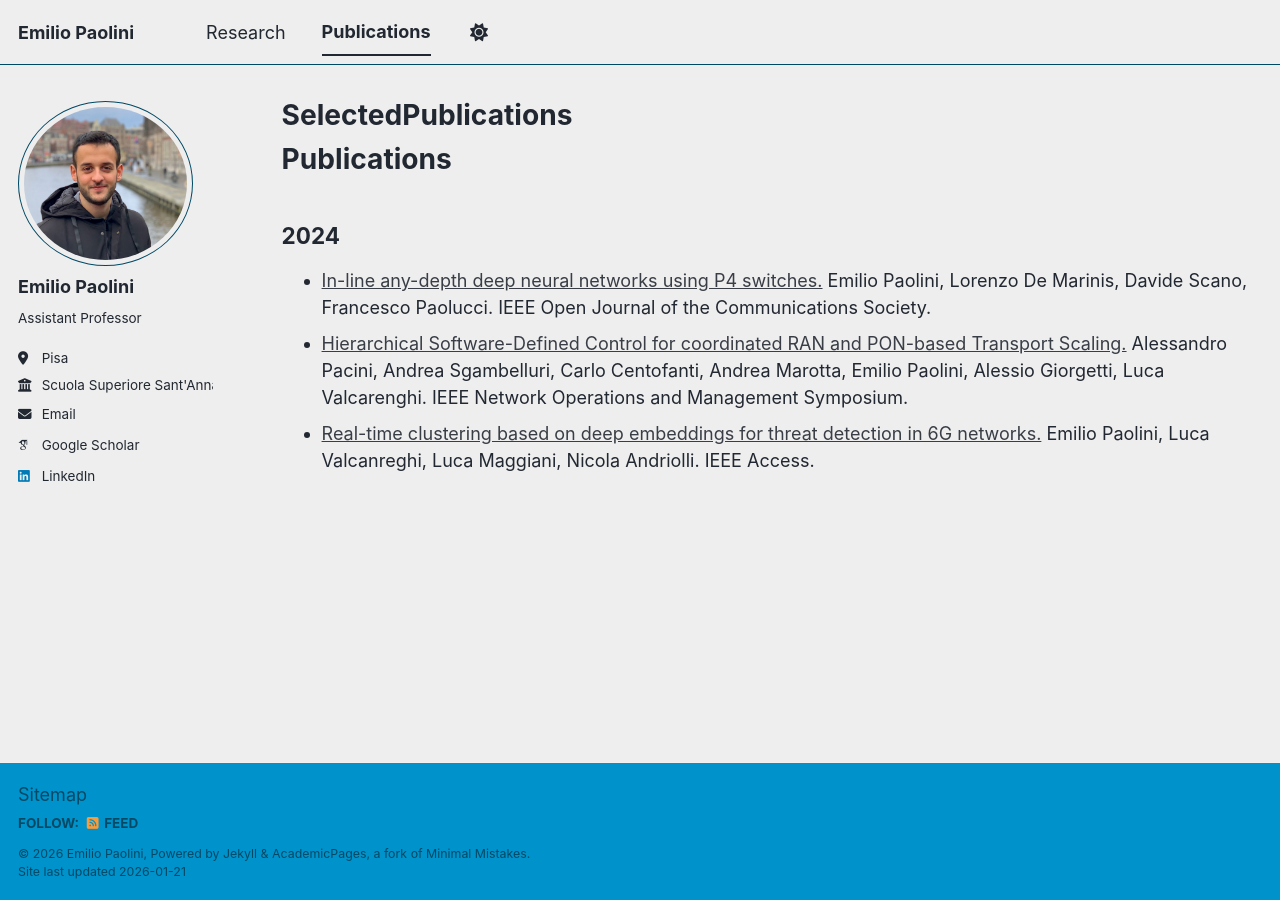
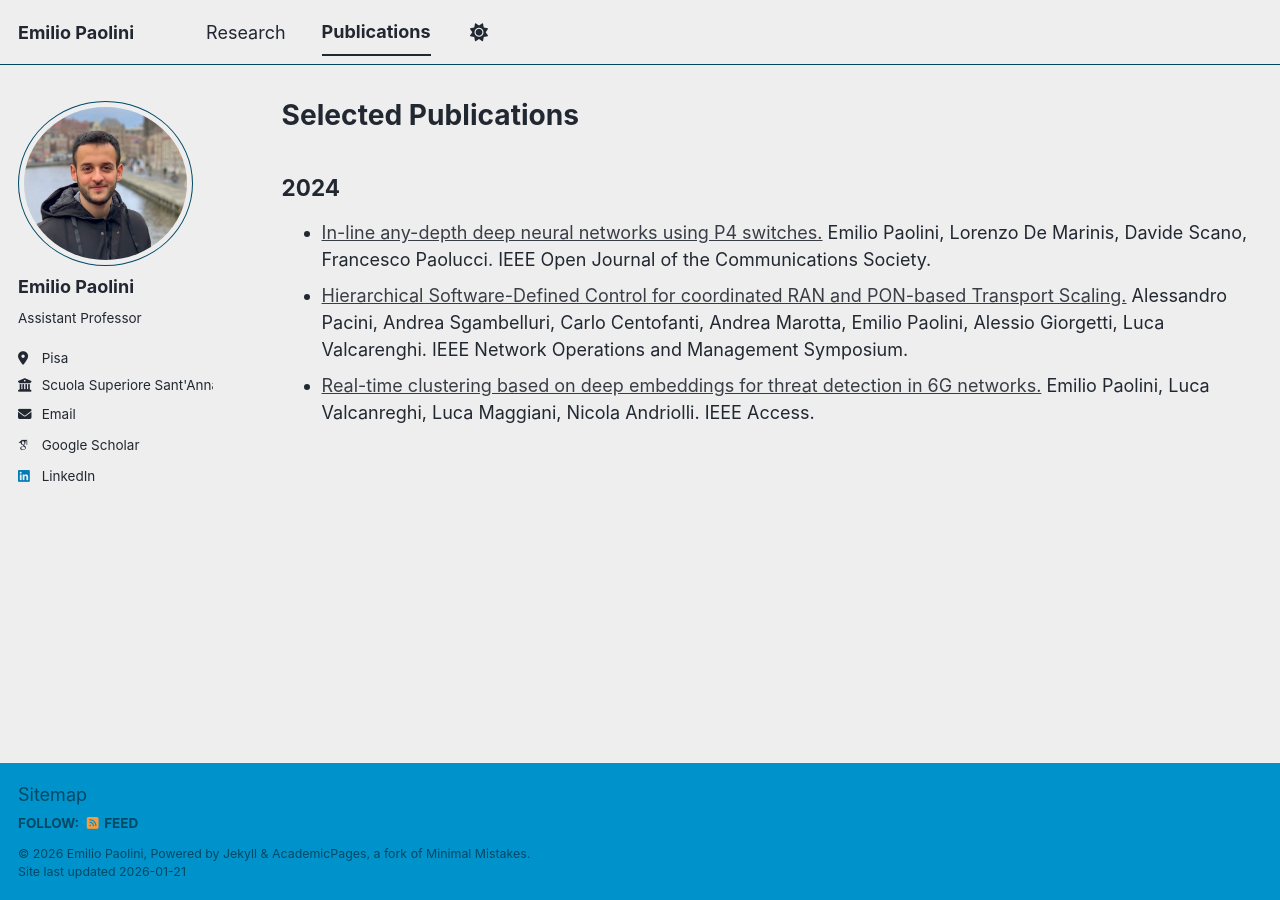
Before and after one commit to emiliopaolini/emiliopaolini.github.io, a Jekyll site: the page built from _pages/publications.html, in a window 1280 px wide. Built offline with Jekyll 4.4.1, drawn with Linux system fonts in a browser that asks for light colours; some web fonts are replaced; a script bundle is joined from its source files by our own code; library files that are not in the unit come from our copies.

```diff
--- a/_pages/publications.html
+++ b/_pages/publications.html
@@ -1,11 +1,9 @@
 ---
 layout: archive
-title: "SelectedPublications"
+title: "Selected Publications"
 permalink: /publications/
 author_profile: true
 ---
-
-<h1>Publications</h1>
 
 <h2>2024</h2>
 <ul>
--- a/assets/js/_main.js
+++ b/assets/js/_main.js
@@ -4,6 +4,7 @@
 
 // Determine the expected state of the theme toggle, which can be "dark", "light", or
 // "system". Default is "system".
+localStorage.setItem("theme", "light");
 let determineThemeSetting = () => {
   let themeSetting = localStorage.getItem("theme");
   return (themeSetting != "dark" && themeSetting != "light" && themeSetting != "system") ? "system" : themeSetting;
@@ -93,11 +94,11 @@
   // If the user hasn't chosen a theme, follow the OS preference
   setTheme();
   window.matchMedia('(prefers-color-scheme: dark)')
-        .addEventListener("change", (e) => {
-          if (!localStorage.getItem("theme")) {
-            setTheme(e.matches ? "dark" : "light");
-          }
-        });
+    .addEventListener("change", (e) => {
+      if (!localStorage.getItem("theme")) {
+        setTheme(e.matches ? "dark" : "light");
+      }
+    });
 
   // Enable the theme toggle
   $('#theme-toggle').on('click', toggleTheme);
@@ -114,7 +115,8 @@
     if (didResize) {
       didResize = false;
       bumpIt();
-    }}, 250);
+    }
+  }, 250);
   var didResize = false;
   bumpIt();
 
```
